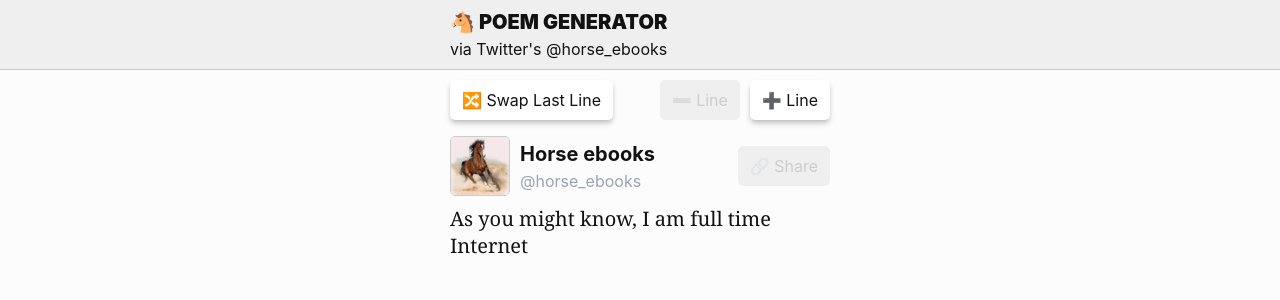
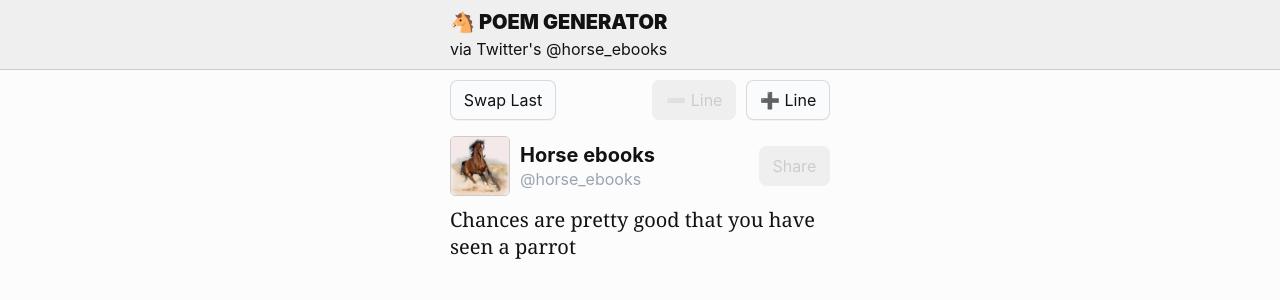
Before and after one commit to 01brett/poems, a Next.js app: page / in a window 1280 px wide. Shown: the top 300 px of the page. Built offline with nearby package versions, Linux system fonts and the light colour scheme.

Commit message:
Tweak styles

```diff
--- a/components/Button.js
+++ b/components/Button.js
@@ -5,58 +5,7 @@
   return (
     <button
       css={css`
-        font-family: var(--sans);
-        font-size: var(--md);
-        height: calc(var(--lg) * 2);
-        padding: 0 var(--sm);
         ${props.customCSS && props.customCSS};
-        color: var(--black);
-        text-align: center;
-        background-color: #fff;
-        border: solid 2px rgba(0, 0, 0, 0);
-        border-radius: calc(var(--sm) / 2);
-        box-shadow: 0 4px 6px -1px rgba(0, 0, 0, 0.2),
-          0 2px 4px -1px rgba(0, 0, 0, 0.12);
-        transition: all 0.3s;
-        touch-action: manipulation;
-
-        &:hover {
-          cursor: pointer;
-        }
-
-        &:focus,
-        &:active {
-          outline: none;
-        }
-
-        &:focus {
-          border: solid 2px rgba(0, 0, 0, 1);
-          box-shadow: 0 4px 6px -1px rgba(0, 0, 0, 0.2),
-            0 2px 4px -1px rgba(0, 0, 0, 0.12);
-        }
-
-        &:active {
-          background-color: rgba(255, 221, 0, 1);
-        }
-
-        &:disabled {
-          color: var(--grey);
-          box-shadow: none;
-          background-color: var(--grey-bg);
-
-          & span {
-            opacity: 0.125;
-          }
-        }
-
-        &:disabled:hover,
-        &:disabled:active,
-        &:disabled:focus {
-          cursor: not-allowed;
-          border: solid 2px rgba(0, 0, 0, 0);
-          box-shadow: none;
-          background-color: var(--grey-bg);
-        }
       `}
       onClick={props.handleClick}
       disabled={props.disabled}>
--- a/components/Generator.js
+++ b/components/Generator.js
@@ -1,4 +1,3 @@
-import React from 'react'
 /** @jsxFrag React.Fragment */
 /** @jsx jsx */
 import { css, jsx } from '@emotion/core'
@@ -12,7 +11,7 @@
 import Toast from '../components/Toast'
 
 export default function Generator() {
-  const [poem, setPoem] = React.useState([data[0]])
+  const [poem, setPoem] = React.useState([data[295]])
   const [count, setCount] = React.useState(1)
   const [clicks, setClicks] = React.useState(0)
   const [isError, setIsError] = React.useState(false)
@@ -87,16 +86,14 @@
     setIsSharing(true)
     try {
       const res = await fetch('/api/save', {
-        headers: {
-          'Content-Type': 'application/json'
-        },
+        headers: { 'Content-Type': 'application/json' },
         method: 'POST',
         body: JSON.stringify(userData)
       })
       var data = await res.json()
       setIsSharing(false)
       setIsShared(true)
-      setShareUrl(`${window.origin}/share?q=${data.id}`)
+      setShareUrl(`${window.origin}/share?q=${data.uid}`)
     } catch (err) {
       setIsError(true)
       console.log('Saving poem error — ', err)
@@ -112,12 +109,7 @@
             justify-content: space-between;
             margin-bottom: var(--md);
           `}>
-          <Button
-            handleClick={replace}
-            alt="shuffle"
-            emoji="🔀 "
-            text="Swap Last Line"
-          />
+          <Button handleClick={replace} text="Swap Last" />
           <div>
             <Button
               handleClick={remove}
@@ -195,7 +187,7 @@
           )}
           {showToast && (
             <Toast
-              text="Your poem has been saved and the URL copied to your clipboard."
+              text="Poem's URL has been copied to the clipboard."
               dismiss
               handleDismiss={handleToast}
             />
@@ -203,13 +195,13 @@
         </section>
       )}
       <Tweet>
-        <Button
-          handleClick={share}
-          disabled={count < 2 || isSharing || isShared}
-          alt={isShared ? 'checkmark' : 'chainlink'}
-          emoji={isShared ? '✔️ ' : '🔗 '}
-          text={isSharing ? 'Sharing...' : isShared ? 'Shared' : 'Share'}
-        />
+        {!isShared && (
+          <Button
+            handleClick={share}
+            disabled={count < 2 || isSharing}
+            text={isSharing ? '∆·∇·∆' : 'Share'}
+          />
+        )}
       </Tweet>
       <Poem poem={poem} />
     </>
--- a/components/Header.js
+++ b/components/Header.js
@@ -1,4 +1,3 @@
-import React from 'react'
 /** @jsxFrag React.Fragment */
 /** @jsx jsx */
 import { css, jsx } from '@emotion/core'
--- a/components/Poem.js
+++ b/components/Poem.js
@@ -10,7 +10,7 @@
           css={css`
             font-family: var(--serif);
             font-size: var(--lg);
-            line-height: 1.33;
+            line-height: 1.35;
             margin-bottom: var(--sm);
           `}
           key={el.tweet_id + idx}>
--- a/components/Toast.js
+++ b/components/Toast.js
@@ -16,14 +16,15 @@
         padding: var(--sm);
         color: white;
         background-color: ${props.error ? 'firebrick' : 'green'};
-        box-shadow: 0 4px 6px -1px rgba(0, 0, 0, 0.2), 0 2px 4px -1px rgba(0, 0, 0, 0.12);
+        box-shadow: 0 4px 6px -1px rgba(0, 0, 0, 0.2),
+          0 2px 4px -1px rgba(0, 0, 0, 0.12);
         border-radius: var(--xs);
         transition: all 0.3s;
       `}>
       <p
         css={css`
           padding-left: var(--xs);
-          padding-right: var(--xs);
+          padding-right: var(--sm);
         `}>
         {props.text}
       </p>
--- a/components/Tweet.js
+++ b/components/Tweet.js
@@ -32,7 +32,7 @@
           <h2
             css={css`
               font-size: var(--lg);
-              margin-bottom: calc(var(--xs) * 2);
+              margin-bottom: calc(var(--xs));
             `}>
             Horse ebooks
           </h2>
--- a/utils/styles.css
+++ b/utils/styles.css
@@ -9,8 +9,8 @@
   --grey2: #99a4b3;
   --grey-bg: #efefef;
   --serif: Georgia, serif;
-  --sans: -apple-system, BlinkMacSystemFont, 'Segoe UI', Roboto, Oxygen, Ubuntu,
-    Cantarell, 'Open Sans', 'Helvetica Neue', sans-serif;
+  --sans: -apple-system, BlinkMacSystemFont, 'Segoe UI', Roboto, 'Open Sans',
+    'Helvetica Neue', sans-serif;
 }
 
 * {
@@ -49,39 +49,73 @@
 }
 
 a {
-  display: inline-block;
-  color: var(--black);
-  text-decoration: none;
+  line-height: 2.4;
+}
+
+a,
+button {
   font-family: var(--sans);
   font-size: var(--md);
   height: calc(var(--lg) * 2);
-  padding: 0 var(--sm);
-  line-height: 2.35;
+  padding: 0 calc(var(--md) / 1.25);
+  color: var(--black);
   text-align: center;
-  background-color: #fff;
-  border: solid 2px rgba(0, 0, 0, 0);
-  border-radius: calc(var(--sm) / 2);
-  box-shadow: 0 4px 6px -1px rgba(0, 0, 0, 0.2),
-    0 2px 4px -1px rgba(0, 0, 0, 0.12);
+  background-color: #fafbfc;
+  border: 1px solid rgba(27, 31, 35, 0.15);
+  border-radius: calc(var(--sm) / 1.35);
+  box-shadow: 0 1px 0 rgba(27, 31, 35, 0.04),
+    inset 0 1px 0 hsla(0, 0%, 100%, 0.25);
   transition: all 0.3s;
+  user-select: none;
+  appearance: none;
   touch-action: manipulation;
+  text-decoration: none;
 }
 
-a:hover {
+a:hover,
+button:hover {
   cursor: pointer;
+  background-color: #f1f2f3;
+  transition-duration: 0.1s;
 }
 
 a:focus,
-a:active {
+button:focus,
+a:active,
+button:active {
   outline: none;
 }
 
-a:focus {
-  border: solid 2px rgba(0, 0, 0, 1);
-  box-shadow: 0 4px 6px -1px rgba(0, 0, 0, 0.2),
-    0 2px 4px -1px rgba(0, 0, 0, 0.12);
+a:focus,
+button:focus {
+  box-shadow: 0 0 0 3px rgba(3, 102, 214, 0.3);
 }
 
-a:active {
-  background-color: rgba(255, 221, 0, 1);
+a:active,
+button:active {
+  background-color: #edeff2;
+  box-shadow: inset 0 1px 0 rgba(225, 228, 232, 0.2);
+  transition: none;
 }
+
+a:disabled,
+button:disabled {
+  color: var(--grey);
+  background-color: var(--grey-bg);
+  border-color: var(--grey-bg);
+  box-shadow: none;
+}
+
+a:disabled span,
+button:disabled span {
+  opacity: 0.1;
+}
+
+a:disabled:hover,
+a:disabled:active,
+a:disabled:focus,
+button:disabled:hover,
+button:disabled:active,
+button:disabled:focus {
+  cursor: not-allowed;
+}
```
Also changed, not shown: utils/tweets.js.
